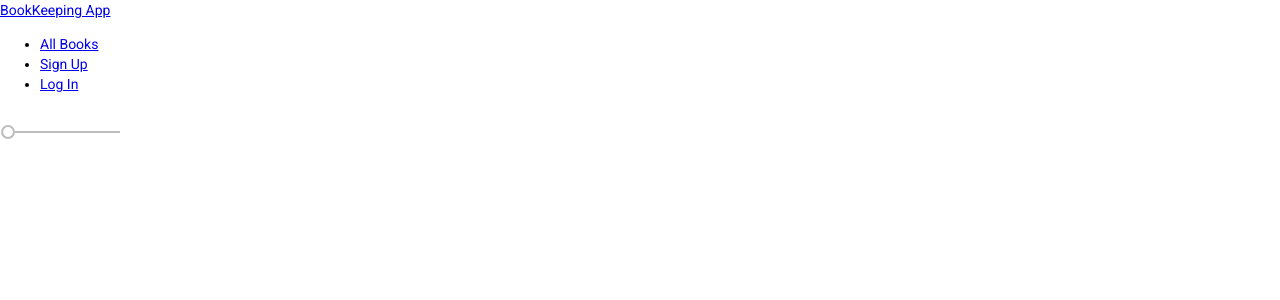
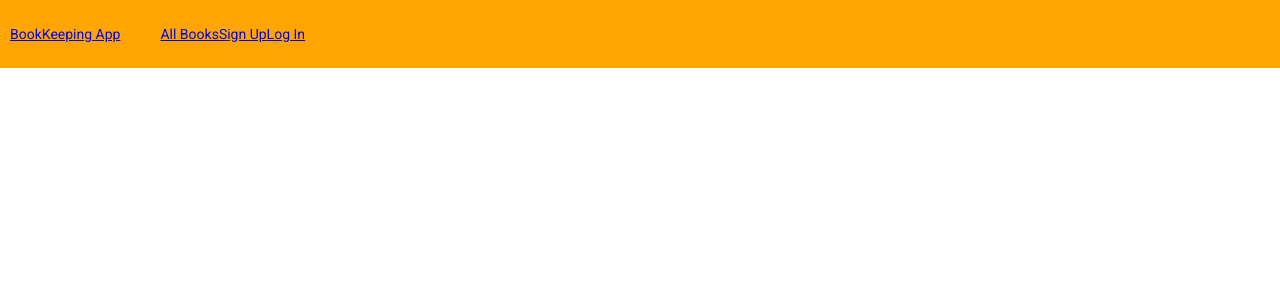
Before and after one commit to jackcurtin/bookkeeper_front_end, an Angular app: page / in a window 1280 px wide. Shown: the top 300 px of the page. Built offline with nearby package versions, Linux system fonts and the light colour scheme.

Commit message:
setting the nav bar

```diff
--- a/src/app/app.component.css
+++ b/src/app/app.component.css
@@ -5,3 +5,19 @@
   align-items: center;
   flex-direction: column;
 }
+.nav-wrapper{
+  display: flex;
+  flex-direction: row;
+  justify-items: flex-end;
+  align-items: center;
+  background-color: orange;
+ padding: 10px;
+}
+#nav-mobile,span{
+  display: flex;
+  flex-direction: row;
+  justify-items: flex-end;
+}
+nav{
+  width: 100%;
+}
--- a/src/app/app.component.html
+++ b/src/app/app.component.html
@@ -10,14 +10,12 @@
       </span>
       <span *ngIf="this.currentUser">
         <li><a routerLink="/logout">Log Out</a></li>
-        <li>Hello,</li>
+        <li>Hello, {{this.currentUser}}</li>
       </span>
     </ul>
   </div>
 </nav>
 
-<mat-slider min="1" max="100" step="1" value="1"></mat-slider>
-
 <div class="container">
   <router-outlet></router-outlet>
 </div>
--- a/src/styles.css
+++ b/src/styles.css
@@ -2,3 +2,6 @@
 
 html, body { height: 100%; }
 body { margin: 0; font-family: Roboto, "Helvetica Neue", sans-serif; }
+ul{
+  list-style: none;
+}
```
Also changed, not shown: 1 other file (tests, documents, lock files or other folders).
